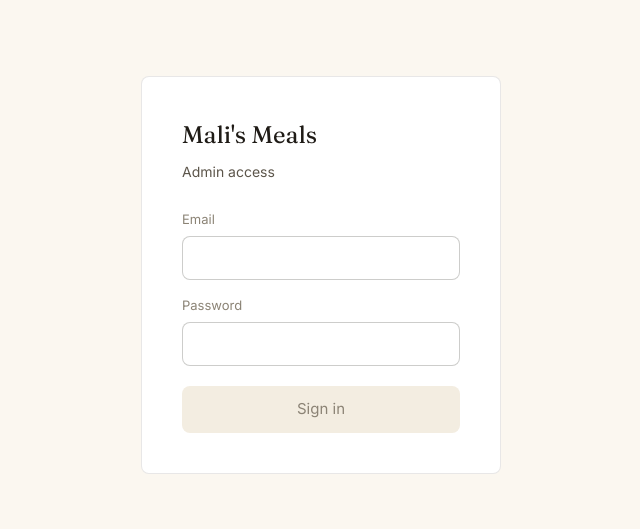
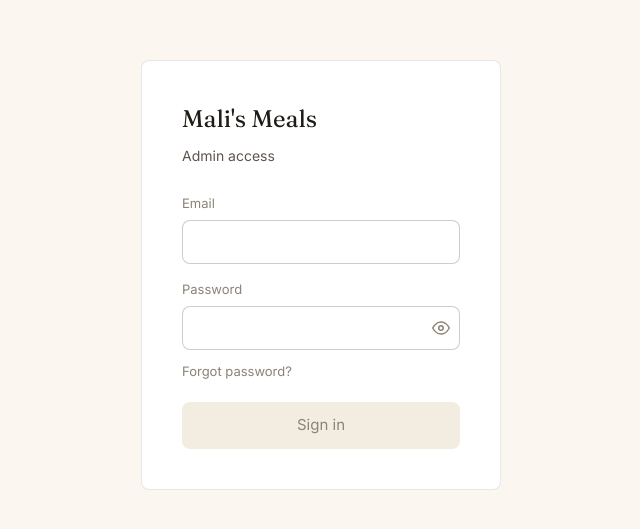
Before and after one commit to akigera10/mali-meals, a Next.js app: page /admin/login in a window 1280 px wide. Shown: the part 125-654 px from the top of the page, without its empty margins (319-959 px from the left). Built offline with nearby package versions, Linux system fonts and the light colour scheme; no server answers.

Commit message:
Login page: show/hide password toggle and forgot password link

```diff
--- a/app/admin/login/page.tsx
+++ b/app/admin/login/page.tsx
@@ -11,7 +11,9 @@ export default function AdminLogin() {
   const router = useRouter()
   const [email, setEmail] = useState('')
   const [password, setPassword] = useState('')
+  const [showPassword, setShowPassword] = useState(false)
   const [error, setError] = useState('')
+  const [resetMessage, setResetMessage] = useState('')
   const [loading, setLoading] = useState(false)
 
   async function handleSubmit() {
@@ -25,6 +27,16 @@ export default function AdminLogin() {
     } else {
       router.push('/admin')
     }
+  }
+
+  async function handleForgotPassword() {
+    setResetMessage('')
+    if (!email) {
+      setResetMessage('Enter your email address first.')
+      return
+    }
+    await supabase.auth.resetPasswordForEmail(email)
+    setResetMessage(`Password reset email sent to ${email}.`)
   }
 
   return (
@@ -96,15 +108,17 @@ export default function AdminLogin() {
         }}>
           Password
         </label>
+        {/* Wrapper positions the eye toggle inside the input */}
+        <div style={{ position: 'relative' }}>
           <input
-          type="password"
+            type={showPassword ? 'text' : 'password'}
             value={password}
             onChange={e => setPassword(e.target.value)}
             onKeyDown={e => e.key === 'Enter' && handleSubmit()}
             autoComplete="current-password"
             style={{
               width: '100%',
-            padding: '10px 12px',
+              padding: '10px 40px 10px 12px',
               borderRadius: '8px',
               border: error ? '1px solid #B5533C' : '1px solid var(--border-strong)',
               backgroundColor: 'var(--surface-raised)',
@@ -114,11 +128,70 @@ export default function AdminLogin() {
               boxSizing: 'border-box',
             }}
           />
+          <button
+            type="button"
+            onClick={() => setShowPassword(v => !v)}
+            style={{
+              position: 'absolute',
+              right: '10px',
+              top: '50%',
+              transform: 'translateY(-50%)',
+              background: 'none',
+              border: 'none',
+              padding: '0',
+              cursor: 'pointer',
+              color: 'var(--text-tertiary)',
+              display: 'flex',
+              alignItems: 'center',
+            }}
+            aria-label={showPassword ? 'Hide password' : 'Show password'}
+          >
+            {showPassword ? (
+              /* Eye-off SVG — password is visible, click to hide */
+              <svg width="18" height="18" viewBox="0 0 24 24" fill="none" stroke="currentColor" strokeWidth="2" strokeLinecap="round" strokeLinejoin="round">
+                <path d="M17.94 17.94A10.07 10.07 0 0 1 12 20c-7 0-11-8-11-8a18.45 18.45 0 0 1 5.06-5.94"/>
+                <path d="M9.9 4.24A9.12 9.12 0 0 1 12 4c7 0 11 8 11 8a18.5 18.5 0 0 1-2.16 3.19"/>
+                <line x1="1" y1="1" x2="23" y2="23"/>
+              </svg>
+            ) : (
+              /* Eye SVG — password is hidden, click to show */
+              <svg width="18" height="18" viewBox="0 0 24 24" fill="none" stroke="currentColor" strokeWidth="2" strokeLinecap="round" strokeLinejoin="round">
+                <path d="M1 12s4-8 11-8 11 8 11 8-4 8-11 8-11-8-11-8z"/>
+                <circle cx="12" cy="12" r="3"/>
+              </svg>
+            )}
+          </button>
+        </div>
+
         {error && (
           <p style={{ fontSize: '13px', color: '#B5533C', marginTop: '6px' }}>
             {error}
           </p>
         )}
+
+        {/* Forgot password */}
+        <div style={{ marginTop: '8px' }}>
+          <button
+            type="button"
+            onClick={handleForgotPassword}
+            style={{
+              background: 'none',
+              border: 'none',
+              padding: '0',
+              fontSize: '13px',
+              color: 'var(--text-tertiary)',
+              cursor: 'pointer',
+              textDecoration: 'none',
+            }}
+          >
+            Forgot password?
+          </button>
+          {resetMessage && (
+            <p style={{ fontSize: '13px', color: 'var(--text-secondary)', marginTop: '4px' }}>
+              {resetMessage}
+            </p>
+          )}
+        </div>
 
         <button
           onClick={handleSubmit}
```
Lines whose indentation alone changed are shown as unchanged.
